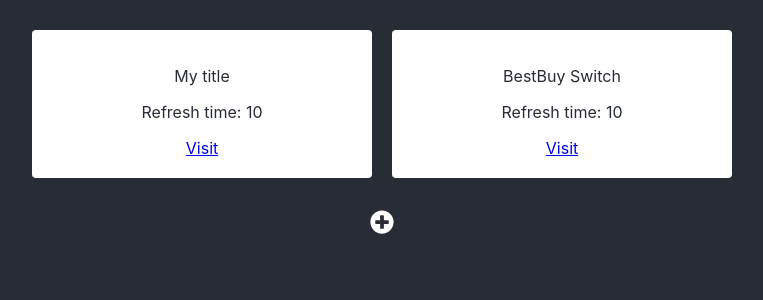
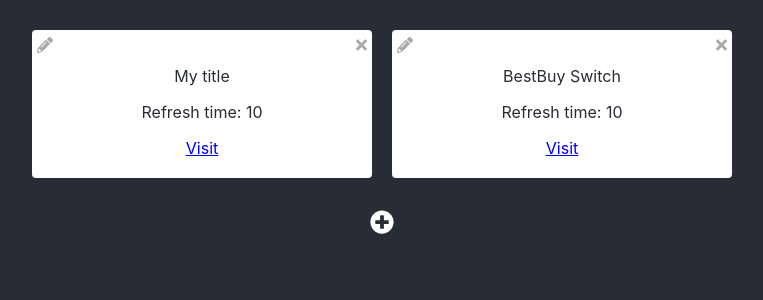
Before and after one commit to riderjensen/web-check, a React (Create React App) app: page / in a window 1280 px wide. Shown: the top 300 px of the page, without its empty margins (258-1021 px from the left). Built offline with nearby package versions, Linux system fonts and the light colour scheme.

Commit message:
card delete function

```diff
--- a/src/components/cards/Card.css
+++ b/src/components/cards/Card.css
@@ -6,4 +6,28 @@
     background-color: #fff;
     border-radius: 4px;
     min-height: 20px;
+    position: relative;
 }
+
+.card button {
+    margin-left: 5px;
+}
+
+.card button.danger {
+    background-color: #dc3545;
+    border-color: #dc3545;
+}
+
+.card .edit, .card .delete {
+    position: absolute;
+    top: 5px;
+    color: darkgrey;
+}
+
+.card .edit {
+    left: 5px;
+}
+
+.card .delete {
+    right: 5px;
+}
--- a/src/components/cards/Card.js
+++ b/src/components/cards/Card.js
@@ -1,13 +1,57 @@
-import React from 'react';
+import React, { Component } from 'react';
+import { connect } from 'react-redux';
+import { FontAwesomeIcon } from '@fortawesome/react-fontawesome';
+import { faPencilAlt, faTimes } from '@fortawesome/free-solid-svg-icons';
+
+import * as actions from '../../store/actions/index';
 
 import './Card.css'
 
-export default function Card (props) {
-    return (
-        <div className="card">
-                <p className="title">{props.title}</p>
-                <p>Refresh time: {props.timeout}</p>
-                <a href={props.url} target="_blank" rel="noopener noreferrer">Visit</a>
-        </div>
-    )
+class Card extends Component {
+
+    state = {
+        delete: false
+    }
+
+    deleteTracker = _ => {
+        this.props.deleteTracker(this.props.id)
+    }
+
+    toggleDelete = _ => {
+        this.setState({delete: !this.state.delete})
+    }
+
+    render () {
+        return (
+            <div className="card">
+                {this.state.delete ?
+                    <article>
+                        <p>Are you sure you want to delete this item?</p>
+                        <button className="danger" onClick={this.deleteTracker}>Delete</button>
+                        <button onClick={this.toggleDelete}>Cancel</button>
+                    </article>
+                :
+                    <article>
+                        <p className="title">{this.props.title}</p>
+                        <p>Refresh time: {this.props.timeout}</p>
+                        <a href={this.props.url} target="_blank" rel="noopener noreferrer">Visit</a>
+                        <div className="edit">
+                            <FontAwesomeIcon icon={faPencilAlt} />
+                        </div>
+                        <div className="delete">
+                            <FontAwesomeIcon icon={faTimes} onClick={this.toggleDelete} />
+                        </div>
+                    </article>
+                }
+            </div>
+        )
+    }
 }
+
+const mapDispatchToProps = dispatch => {
+    return {
+        deleteTracker: id => dispatch(actions.deleteTracker(id))
+    }
+}
+
+export default connect(null, mapDispatchToProps)(Card);
```
